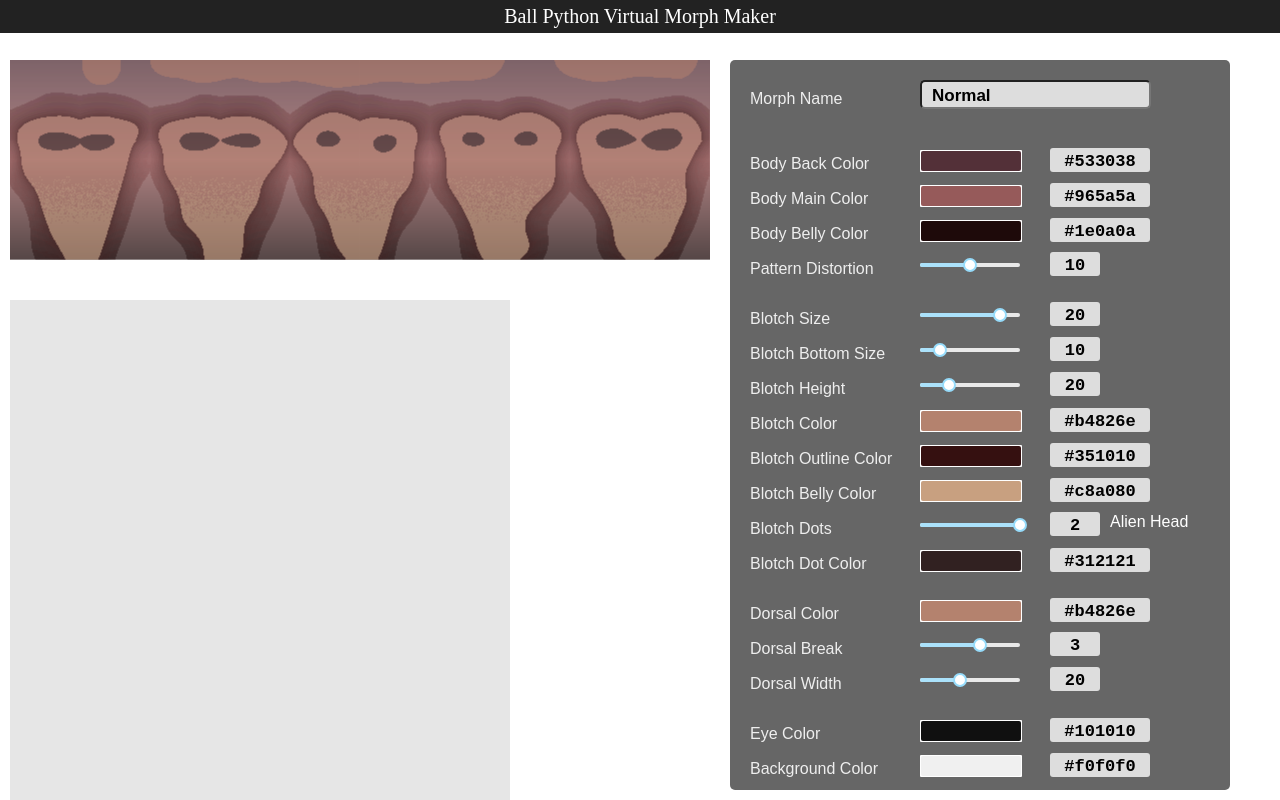
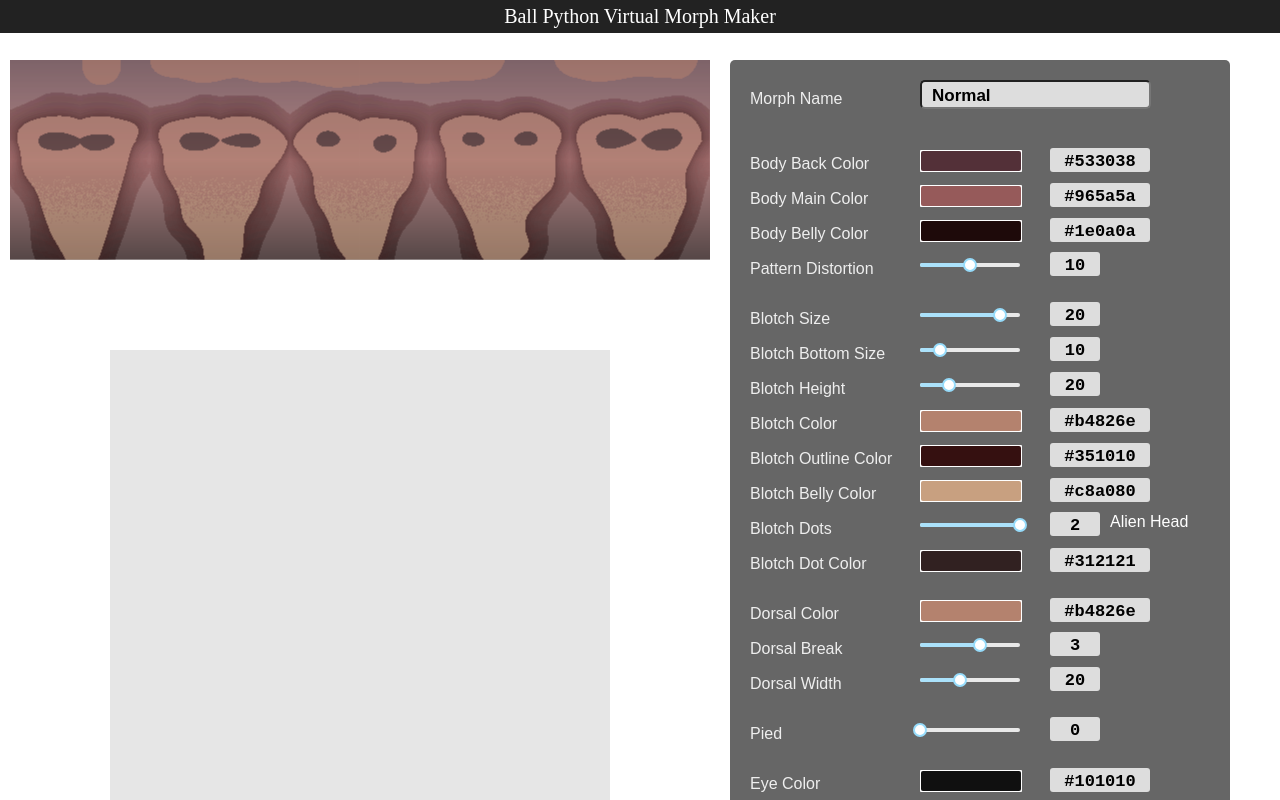
Before and after one commit to smallpinkmouse/virtualmorph, a React (Create React App) app: page / in a window 1280 px wide. Shown: the top 800 px of the page. Built offline with nearby package versions, Linux system fonts and the light colour scheme.

Commit message:
implement pied

```diff
--- a/src/App.css
+++ b/src/App.css
@@ -22,8 +22,8 @@
 
 #CanvasRender {
   position: absolute;
-  top: 300px;
-  left: 10px;
+  top: 350px;
+  left: 110px;
   width: 500px;
   height: 500px;
   margin: 0;
@@ -36,7 +36,7 @@
   top: 60px;
   left: 730px;
   width: 500px;
-  height: 700px;
+  height: 870px;
   background-color: #666;
   padding-top: 30px;
   border-radius: 5px;
--- a/src/App.js
+++ b/src/App.js
@@ -21,6 +21,7 @@ class App extends Component {
       bottomSize: 10,
       dorsalBreak: 3,
       dorsalWidth: 20,
+      pied: 0,
 
       colBody: '#965a5a',
       colBodyBack: '#533038',
@@ -346,7 +347,6 @@ class App extends Component {
               onAfterChange={(value) => {this.setState({dorsalBreak: value});}}
             />
             <div className="ControlValue">{this.state.dorsalBreak}</div>
-            <div className="ControlMemo">{this.memo[this.state.dorsalBreak]}</div>
           </div>
 
           <div className="ControlItem">
@@ -359,10 +359,27 @@ class App extends Component {
               onAfterChange={(value) => {this.setState({dorsalWidth: value});}}
             />
             <div className="ControlValue">{this.state.dorsalWidth}</div>
-            <div className="ControlMemo">{this.memo[this.state.dorsalWidth]}</div>
           </div>
 
           <div className="ControlHR" />
+
+
+
+          <div className="ControlItem">
+            <div className="ControlLabel">Pied</div>
+            <Slider
+              defaultValue={this.state.pied}
+              step={1}
+              min={0}
+              max={10}
+              onAfterChange={(value) => {this.setState({pied: value});}}
+            />
+            <div className="ControlValue">{this.state.pied}</div>
+          </div>
+
+          <div className="ControlHR" />
+
+
 
           <div className="ControlItem">
             <div className="ControlLabel">Eye Color</div>
--- a/src/BallPython.js
+++ b/src/BallPython.js
@@ -221,6 +221,24 @@ class BallPython {
     }
   }
 
+  drawPied(state) {
+    if (state.pied === 0) {
+      return;
+    }
+    let width = this.bodyLength * this.scale;
+    let height = this.bodyHeight * this.scale;
+    for (let y = 0; y < height; y++) {
+      for (let x = 0; x < width; x++) {
+        let offset = pnoise.perlin2(x / 250, y / 250) * 20 + 8;
+        if (offset < state.pied) {
+          this.p5.stroke('white');
+          this.p5.point(this.x + x, this.y + y);
+        }
+      }
+    }
+  }
+
+
   drawDorsal(state) {
 //    if (this.blotches.length === 0) return;
 
@@ -229,6 +247,10 @@ class BallPython {
     let dorsalGap = state.dorsalBreak * 2;
     let dorsalInterval = dorsalWidth * 3;
 
+    if (dorsalWidth === 0) {
+      return;
+    }
+
     let width = this.bodyLength * this.scale;
     let height = dorsalWidth * this.scale;
 
@@ -236,10 +258,8 @@ class BallPython {
     let gaps = [];
     for (let i = 0; i < dorsalGap; i++) {
       gaps.push(this.p5.random() * (width - dorsalWidth * 2) + dorsalWidth);
-      console.log(i);
     }
     gaps.sort((a,b)=>{return a-b;});
-    console.log(gaps);
 
     let half = dorsalInterval / 2;
     let pos = 0;
@@ -255,9 +275,6 @@ class BallPython {
     if (width - gaps[gaps.length - 1] > dorsalInterval + half) {
       gaps[gaps.length - 1] = width - dorsalInterval * this.p5.random();
     }
-    console.log(gaps.length);
-    console.log(gaps);
-
 
     for (let y = 0; y < height + 20; y++) {
       for (let x = 0; x < width; x++) {
--- a/src/sketchEditor.js
+++ b/src/sketchEditor.js
@@ -27,6 +27,7 @@ const sketch = (p) => {
     bp.drawBody(0, 0, state.colBody, state.colBodyBack, state.colBodyBelly);
     bp.drawBlotches(state);
     bp.drawDorsal(state);
+    bp.drawPied(state);
   }
 
   p.drawSnake = function(target, state) {
```
